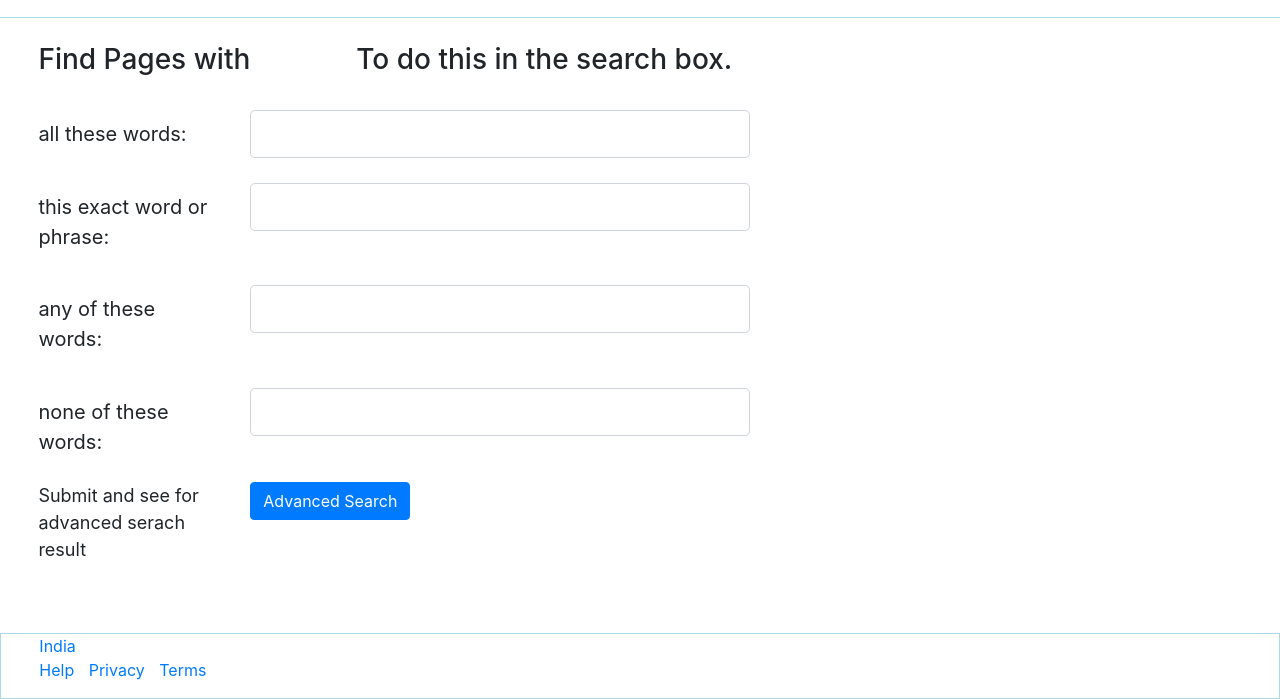
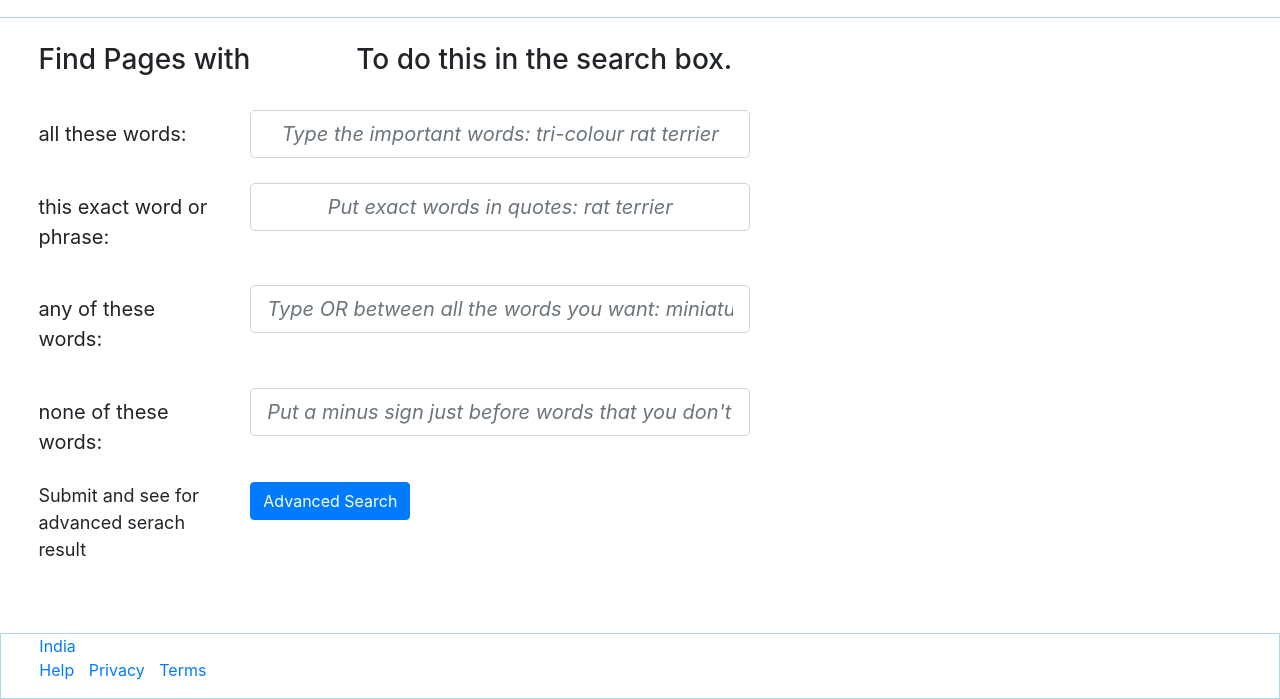
Before and after one commit to pranad9300/Saarch, a plain HTML site: page search/advance_search.html in a window 1280 px wide. Shown: the part 101-800 px from the top of the page. Drawn offline with nearby package versions, Linux system fonts and the light colour scheme.

Commit message:
done with all activities final checkup and sone mini task like giving place holder done

```diff
--- a/search/Css/index1.css
+++ b/search/Css/index1.css
@@ -92,3 +92,8 @@ input::backdrop{
 .foot1{
     margin-left:3%;
 }
+.ph{
+    font-style: oblique;
+    font-size: small;
+    text-align: center;
+}
--- a/search/advance_search.html
+++ b/search/advance_search.html
@@ -41,28 +41,28 @@
                     <div class="f1 form-group row">
                         <label for="all_words" class="col-sm-2 col-form-label col-form-label-lg">all these words:</label>
                         <div class="col-sm-5">
-                            <input type="text" autocomplete="off" class="form-control form-control-lg" name="as_q" id="all_words" >
+                            <input type="text" autocomplete="off" placeholder="Type the important words: tri-colour rat terrier" class="form-control form-control-lg ph" name="as_q" id="all_words" >
                         </div>
                     </div>
 
                     <div class="f1 form-group row">
                         <label for="eaep" class="col-sm-2 col-form-label col-form-label-lg">this exact word or phrase:</label>
                         <div class="col-sm-5">
-                            <input type="text" autocomplete="off" class="form-control form-control-lg" name="as_epq" id="eaep" >
+                            <input type="text" autocomplete="off" placeholder="Put exact words in quotes: rat terrier" class="form-control form-control-lg ph" name="as_epq" id="eaep" >
                         </div>
                     </div>
 
                     <div class="f1 form-group row">
                         <label for="aotw" class="col-sm-2 col-form-label col-form-label-lg">any of these words:</label>
                         <div class="col-sm-5">
-                            <input type="text" autocomplete="off" class="form-control form-control-lg" name="as_oq" id="aotw" >
+                            <input type="text" autocomplete="off" placeholder="Type OR between all the words you want: miniature OR standard" class="form-control form-control-lg ph" name="as_oq" id="aotw" >
                         </div>
                     </div>
 
                     <div class="f1 form-group row">
                         <label for="notw" class="col-sm-2  col-form-label col-form-label-lg">none of these words:</label>
                         <div class="col-sm-5">
-                            <input type="text" autocomplete="off" class="form-control form-control-lg" name="as_eq" id="notw" >
+                            <input type="text" autocomplete="off" placeholder="Put a minus sign just before words that you don't want:" class="form-control form-control-lg ph" name="as_eq" id="notw" >
                         </div>
                     </div>
 
```
